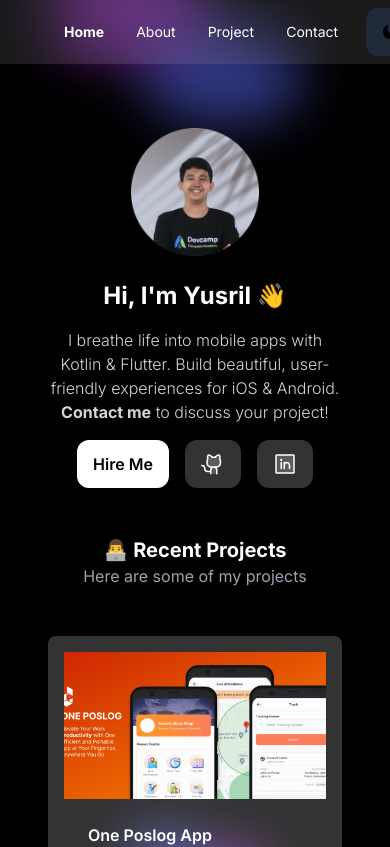
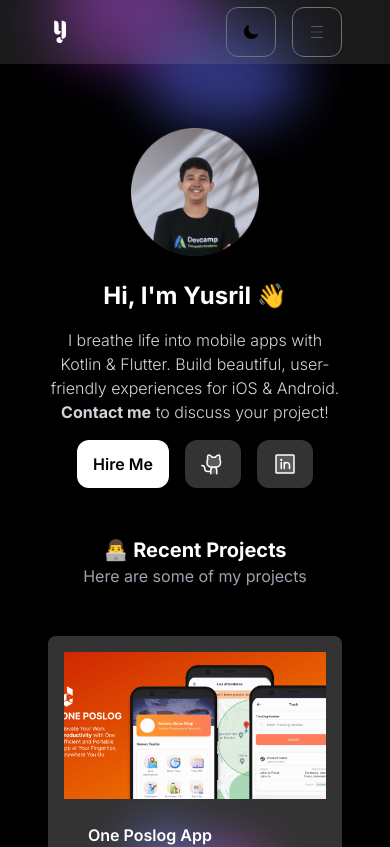
Before and after one commit to yysrll/personal_nextjs, a Next.js app: page / in a window 390 px wide. Shown: the top 847 px of the page. Built offline with nearby package versions, Linux system fonts and the light colour scheme.

Commit message:
fix: top nav

```diff
--- a/components/ThemeSwitcher.tsx
+++ b/components/ThemeSwitcher.tsx
@@ -9,7 +9,7 @@ export default function ThemeSwitcher() {
 
   return (
     <div
-      className="ml-3 flex justify-center rounded-xl bg-white p-4 dark:bg-gray-800"
+      className="ml-3 flex justify-center rounded-xl border border-gray-500 p-4"
       onClick={() => {
         if (theme === "dark") {
           return setTheme("light");
--- a/components/TopNav.tsx
+++ b/components/TopNav.tsx
@@ -4,20 +4,61 @@ import Image from "next/image";
 import Link from "next/link";
 import { usePathname } from "next/navigation";
 import ThemeSwitcher from "./ThemeSwitcher";
+import { useState } from "react";
+import { CiMenuBurger } from "react-icons/ci";
+import { GoChevronDown } from "react-icons/go";
 
 export default function TopNav() {
   const path = usePathname();
+  const [open, isOpen] = useState(false);
 
   return (
-    <nav className="fixed top-0 flex h-16 w-full items-center justify-between bg-gray-500/10 px-12 backdrop-blur-lg md:px-32 lg:h-20 lg:px-48 dark:bg-white/10">
+    <>
+      <nav className="fixed top-0 flex h-16 w-full items-center justify-between bg-gray-500/10 px-12 backdrop-blur-lg dark:bg-white/10 md:px-32 lg:h-20 lg:px-48">
         <div className="relative h-6 w-6 md:h-8 md:w-8 lg:h-10 lg:w-10">
           <Image src="/icon-white.svg" alt="Icon" fill />
         </div>
-      <div className="flex text-black dark:text-white">
+        <div className="hidden text-black dark:text-white md:flex">
+          <NavList path={path} />
+        </div>
+        <div className="flex gap-4">
+          <ThemeSwitcher />
+          <div
+            className="rounded-xl border border-gray-500 p-4 md:hidden"
+            onClick={() => {
+              isOpen(!open);
+            }}
+          >
+            {open ? (
+              <GoChevronDown className="text-gray-500" />
+            ) : (
+              <CiMenuBurger className="text-gray-500" />
+            )}
+          </div>
+        </div>
+      </nav>
+      <div
+        className={`${open ? "" : "hidden"} fixed right-4 top-20 rounded-2xl bg-gray-500/10 backdrop-blur-lg transition-all duration-700 ease-out dark:bg-white/10 md:hidden`}
+      >
+        <div className="flex flex-col p-4">
+          <NavList path={path} />
+        </div>
+      </div>
+    </>
+  );
+}
+
+interface NavListProps {
+  path: string;
+}
+
+function NavList({ path }: NavListProps) {
+  return (
+    <>
       {navigations.map((nav, index) => (
         <Link
           className={`md:text-md rounded-lg px-4 py-2 text-sm transition duration-300 ease-in-out hover:bg-white/20 ${
-              path === nav.link ? "font-bold" : ""
+            path === nav.link ? "bg-white/40 font-bold dark:bg-white/20" : ""
           }`}
           key={index}
           href={nav.link}
@@ -25,9 +66,7 @@ export default function TopNav() {
           {nav.name}
         </Link>
       ))}
-      </div>
-      <ThemeSwitcher />
-    </nav>
+    </>
   );
 }
 
```
Lines whose indentation alone changed are shown as unchanged.
